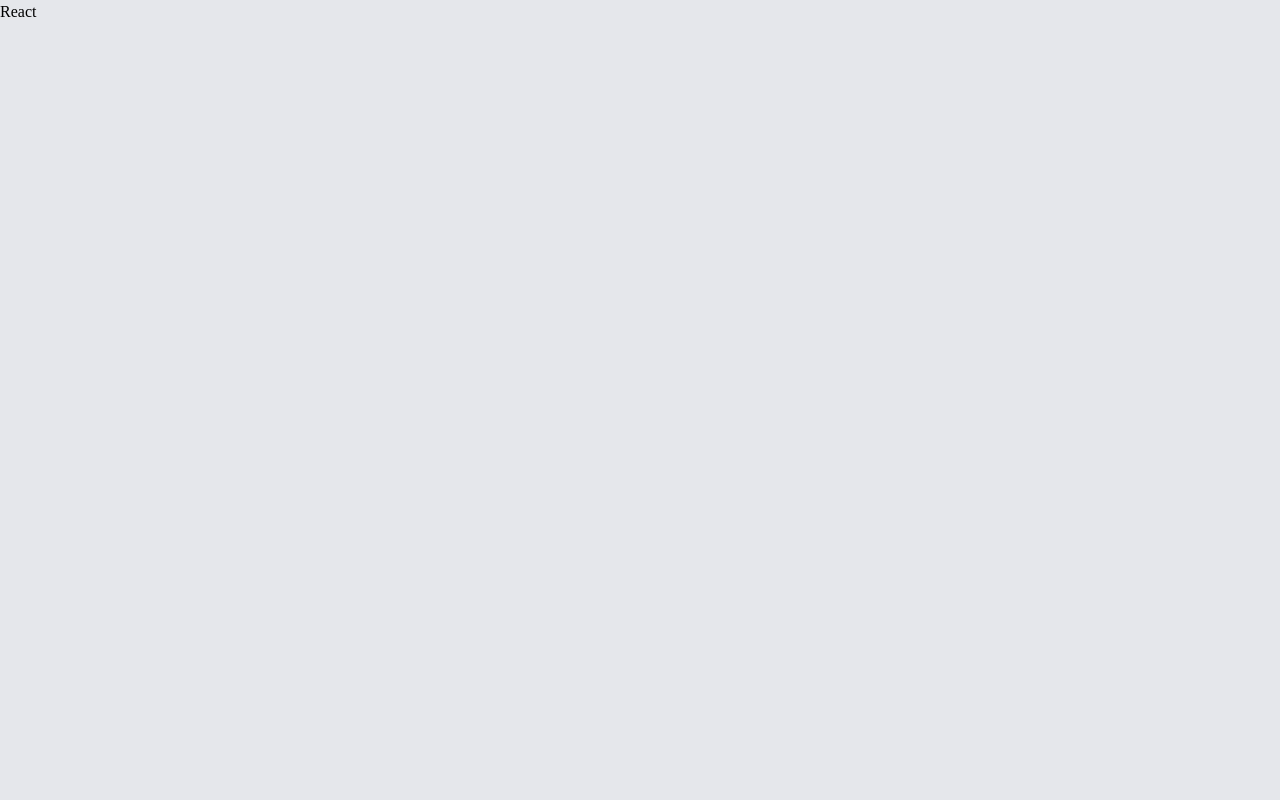
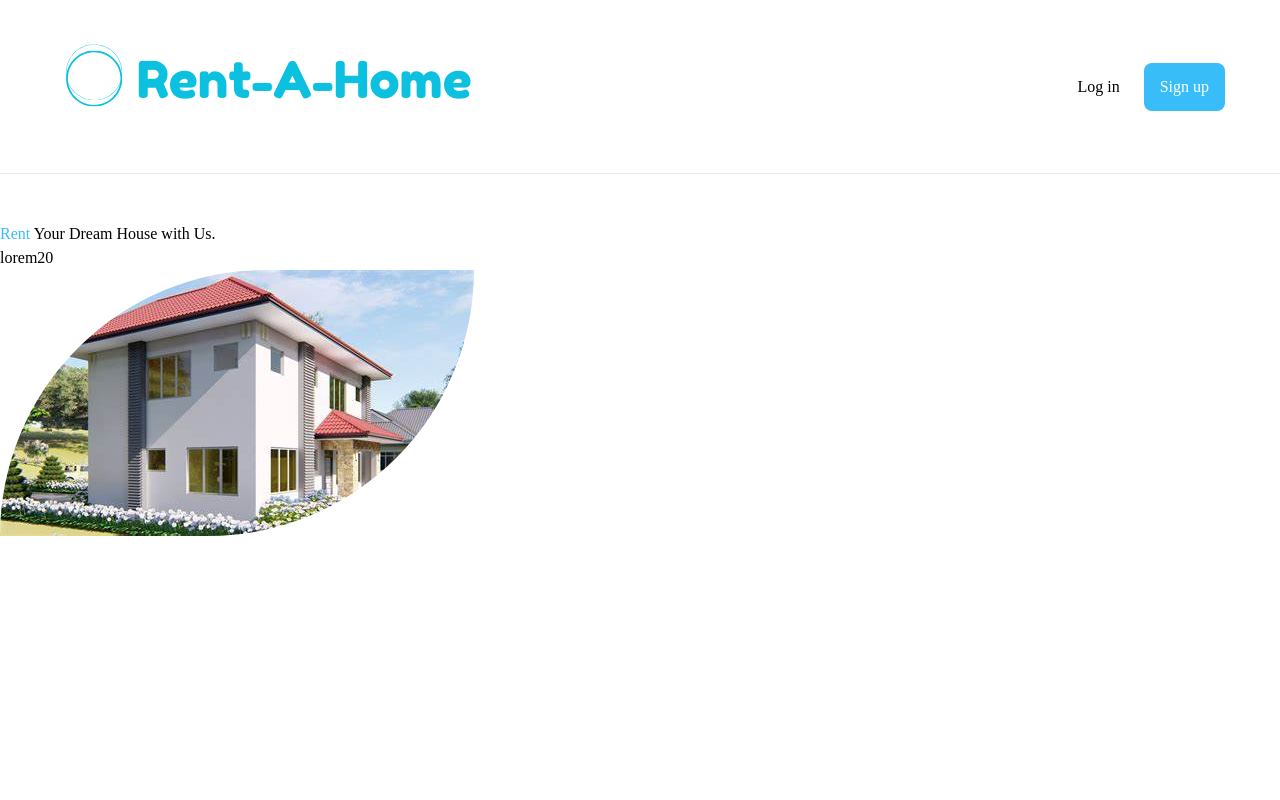
Before and after one commit to SachiniDeSilva/Rent-A-Home, a React (Create React App) app: page / in a window 1280 px wide. Shown: the top 800 px of the page. Built offline with nearby package versions, Linux system fonts and the light colour scheme; a web font is replaced by a local one.

Commit message:
add logo

```diff
--- a/package.json
+++ b/package.json
@@ -37,11 +37,11 @@
     ]
   },
   "devDependencies": {
-    "tailwindcss": "^3.4.4",
-    "@headlessui/react": "^1.6.4",
+    "@headlessui/react": "^1.7.19",
     "autoprefixer": "^10.4.7",
     "postcss": "^8.4.14",
     "react-icons": "^4.4.0",
-    "react-router-dom": "^6.3.0"
+    "react-router-dom": "^6.3.0",
+    "tailwindcss": "^3.4.4"
   }
 }
--- a/src/App.js
+++ b/src/App.js
@@ -1,10 +1,21 @@
+import React from 'react';
+import {Routes, Route} from 'react-router-dom'
+import Header from './components/Header';
+import Footer from './components/Footer';
 
 
+import Home from './pages/Home'
+import PropertyDetail from './pages/PropertyDetail'
 
-function App() {
+const App =()=> {
   return (
-    <div >
-      React
+    <div className='max-w-[1440px] mx-auto bg-white' >
+      <Header/>
+      <Routes>
+        <Route path='/' element={<Home/>}/>
+        <Route path='/PropertyDetail/:id' element={<PropertyDetail/>}/>
+      </Routes>
+      <Footer/>
     </div>
   );
 }
--- a/src/components/Banner.js
+++ b/src/components/Banner.js
@@ -1,8 +1,26 @@
 import React from 'react'
+import Image from '../assets/OIP (1).jpg'
+import Search from '../components/Search'
 
 const Banner = () => {
   return (
-    <div>Banner</div>
+    <section>
+      <div>
+        <div>
+          <h1>
+            <span className='text-sky-400'>Rent</span> Your Dream House with Us.
+          </h1>
+          <p>
+            lorem20
+
+
+          </p>
+        </div>
+        <div>
+          <img className='rounded-ee-full rounded-tl-full' src={Image} alt=''/>
+        </div>
+      </div>
+    </section>
   )
 }
 
--- a/src/components/Header.js
+++ b/src/components/Header.js
@@ -1,8 +1,32 @@
 import React from 'react'
+
+
+import {Link} from 'react-router-dom'
+import logo from '../assets/Rent-AHome.png'
 
 const Header = () => {
   return (
-    <div>Header</div>
+    <header className='py-6 mb-12 border-b'>
+      <div className='container mx-auto flex justify-between items-center'>
+        <Link to='/'>
+        <img src={logo} alt=''/>
+    </Link>
+    <div className='flex items-center gap-6'>
+      <Link  className='hover:text-sky-400 transition' to=''>
+      Log in
+      </Link>
+      <Link className='bg-sky-400 hover:bg-sky-300 text-white px-4 py-3 rounded-lg transition'  to=''>
+      Sign up
+      </Link>
+
+    </div>
+
+
+      </div>
+
+
+
+    </header>
   )
 }
 
--- a/src/index.js
+++ b/src/index.js
@@ -3,12 +3,14 @@ import ReactDOM from 'react-dom/client';
 import './index.css';
 import App from './App';
 
-
+import {BrowserRouter as Router} from 'react-router-dom'
 const root = ReactDOM.createRoot(document.getElementById('root'));
 root.render(
+  <Router>
   <React.StrictMode>
     <App />
   </React.StrictMode>
+  </Router>
 );
 
 // If you want to start measuring performance in your app, pass a function
--- a/src/pages/Home.js
+++ b/src/pages/Home.js
@@ -1,8 +1,10 @@
 import React from 'react'
-
+import Banner from '../components/Banner'
 const Home = () => {
   return (
-    <div>Home</div>
+    <div className='min-h-[1800px]'>
+      <Banner/>
+    </div>
   )
 }
 
```
Also changed, not shown: src/assets/Rent-AHome.png (added), 1 other file (tests, documents, lock files or other folders).
